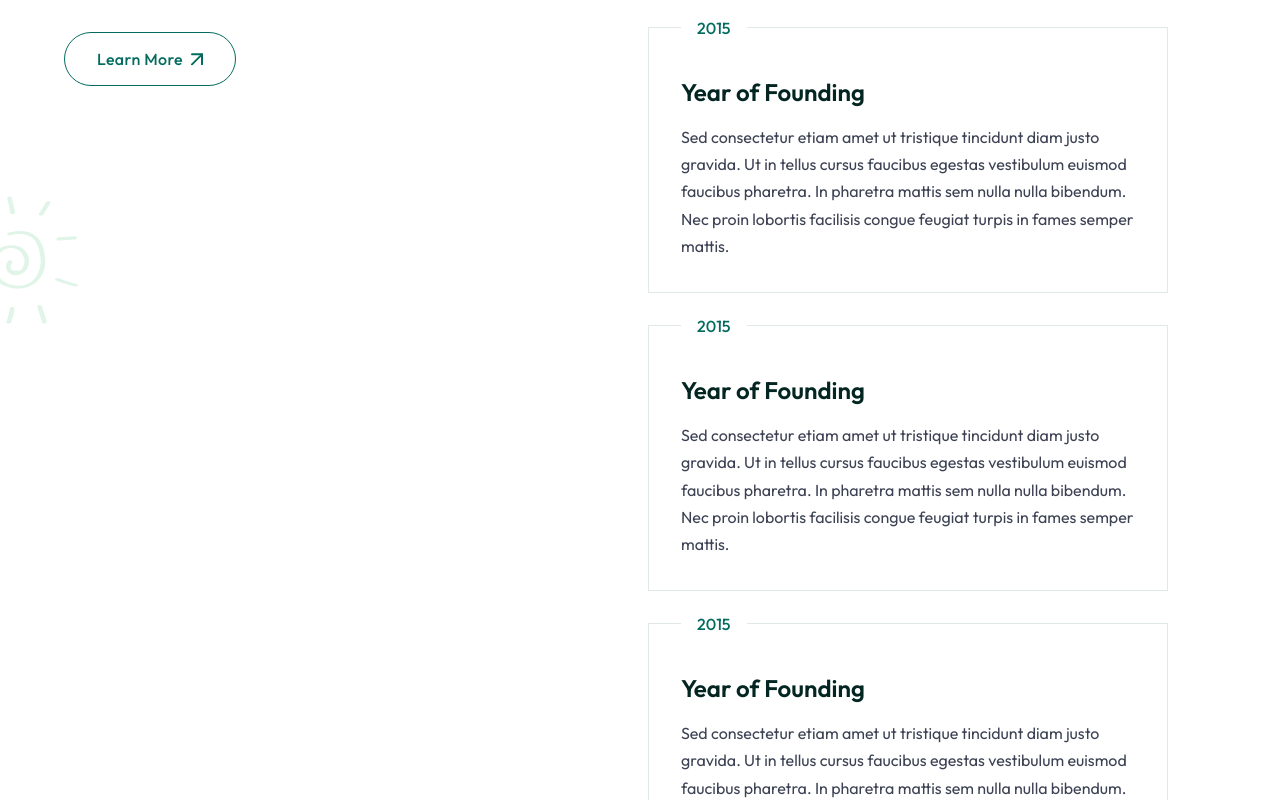
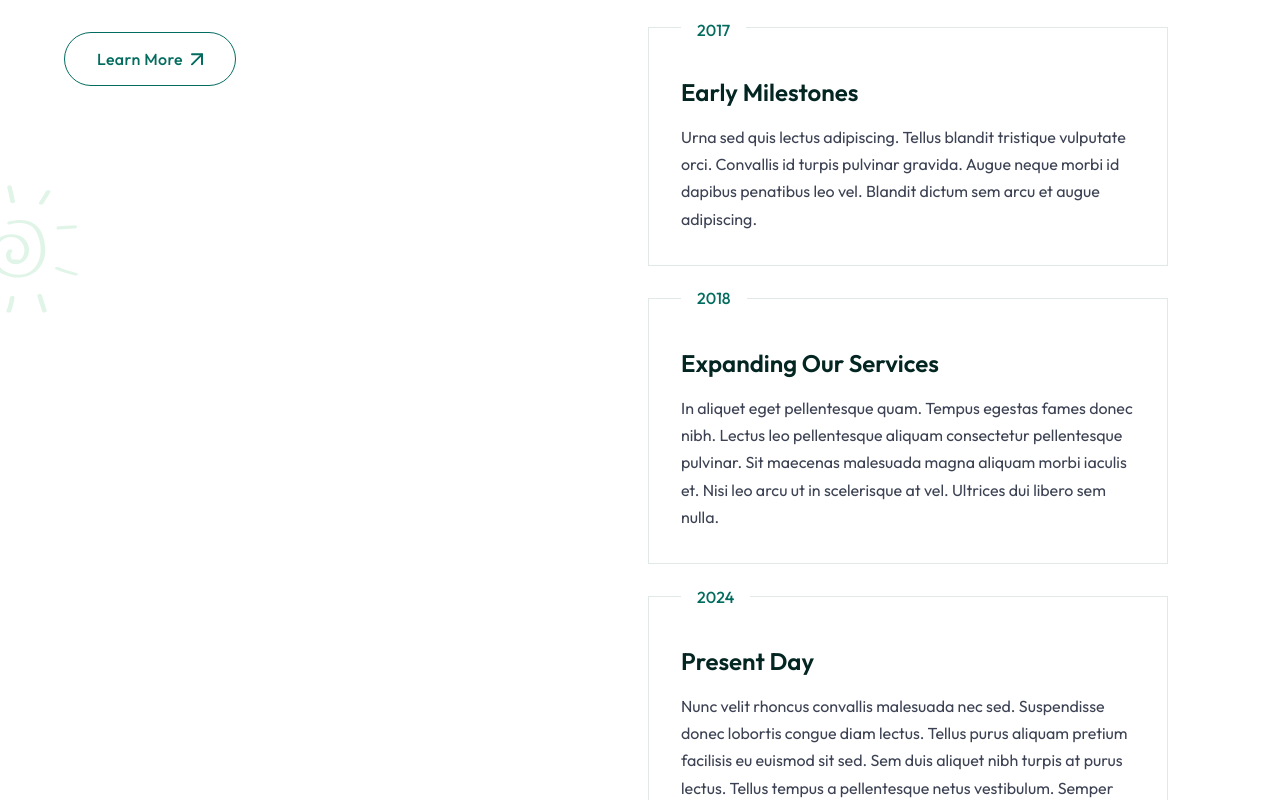
Before and after one commit to Resvan/comming-soon, a React (Vite) app: page /about in a window 1280 px wide. Shown: the part 1220-2020 px from the top of the page. Built offline with nearby package versions, Linux system fonts and the light colour scheme; the HTML template or start-up script is replaced by a standard one.

Commit message:
milestones

```diff
--- a/src/pages/AboutUs.jsx
+++ b/src/pages/AboutUs.jsx
@@ -18,6 +18,30 @@ import AboutShape from '../assets/about-shape.svg'
 
 
 const AboutUs = () => {
+
+    const milestones = [
+        {
+            year: 2015,
+            heading: "Year of Founding",
+            description: "Sed consectetur etiam amet ut tristique tincidunt diam justo gravida. Ut in tellus cursus faucibus egestas vestibulum euismod faucibus pharetra. In pharetra mattis sem nulla nulla bibendum. Nec proin lobortis facilisis congue feugiat turpis in fames semper mattis."
+        },
+        {
+            year: 2017,
+            heading: "Early Milestones",
+            description: "Urna sed quis lectus adipiscing. Tellus blandit tristique vulputate orci. Convallis id turpis pulvinar gravida. Augue neque morbi id dapibus penatibus leo vel. Blandit dictum sem arcu et augue adipiscing."
+        },
+        {
+            year: 2018,
+            heading: "Expanding Our Services",
+            description: "In aliquet eget pellentesque quam. Tempus egestas fames donec nibh. Lectus leo pellentesque aliquam consectetur pellentesque pulvinar. Sit maecenas malesuada magna aliquam morbi iaculis et. Nisi leo arcu ut in scelerisque at vel. Ultrices dui libero sem nulla."
+        },
+        {
+            year: 2024,
+            heading: "Present Day",
+            description: "Nunc velit rhoncus convallis malesuada nec sed. Suspendisse donec lobortis congue diam lectus. Tellus purus aliquam pretium facilisis eu euismod sit sed. Sem duis aliquet nibh turpis at purus lectus. Tellus tempus a pellentesque netus vestibulum. Semper urna."
+        }
+    ];
+
     return (
         <>
             <Box
@@ -229,7 +253,7 @@ const AboutUs = () => {
                         </Grid>
                         <Grid item xs={12} md={6}>
                             {
-                                Array.from({ length: 4 }).map((_, index) => (
+                                milestones.map((_, index) => (
                                     <Box key={index} sx={{
                                         border: '1px solid #E1E9E8',
                                         padding: '3rem 2rem 2rem 2rem',
@@ -242,7 +266,7 @@ const AboutUs = () => {
                                             fontWeight: 600,
                                             color: '#042622'
                                         }}>
-                                            Year of Founding
+                                            {_.heading}
                                         </Typography>
                                         <Typography component='p' variant='p' sx={{
                                             fontFamily: "Outfit",
@@ -250,7 +274,7 @@ const AboutUs = () => {
                                             mt: 2,
                                             lineHeight: '1.7rem'
                                         }}>
-                                            Sed consectetur etiam amet ut tristique tincidunt diam justo gravida. Ut in tellus cursus faucibus egestas vestibulum euismod faucibus pharetra. In pharetra mattis sem nulla nulla bibendum. Nec proin lobortis facilisis congue feugiat turpis in fames semper mattis.
+                                           {_.description}
                                         </Typography>
                                         <Box sx={{
                                             position: 'absolute',
@@ -262,7 +286,7 @@ const AboutUs = () => {
                                                 fontFamily: 'Outfit',
                                                 color: '#036C5F',
                                                 fontWeight: 500
-                                            }}>2015</Typography>
+                                            }}>{_.year}</Typography>
                                         </Box>
                                     </Box>
                                 ))
```
